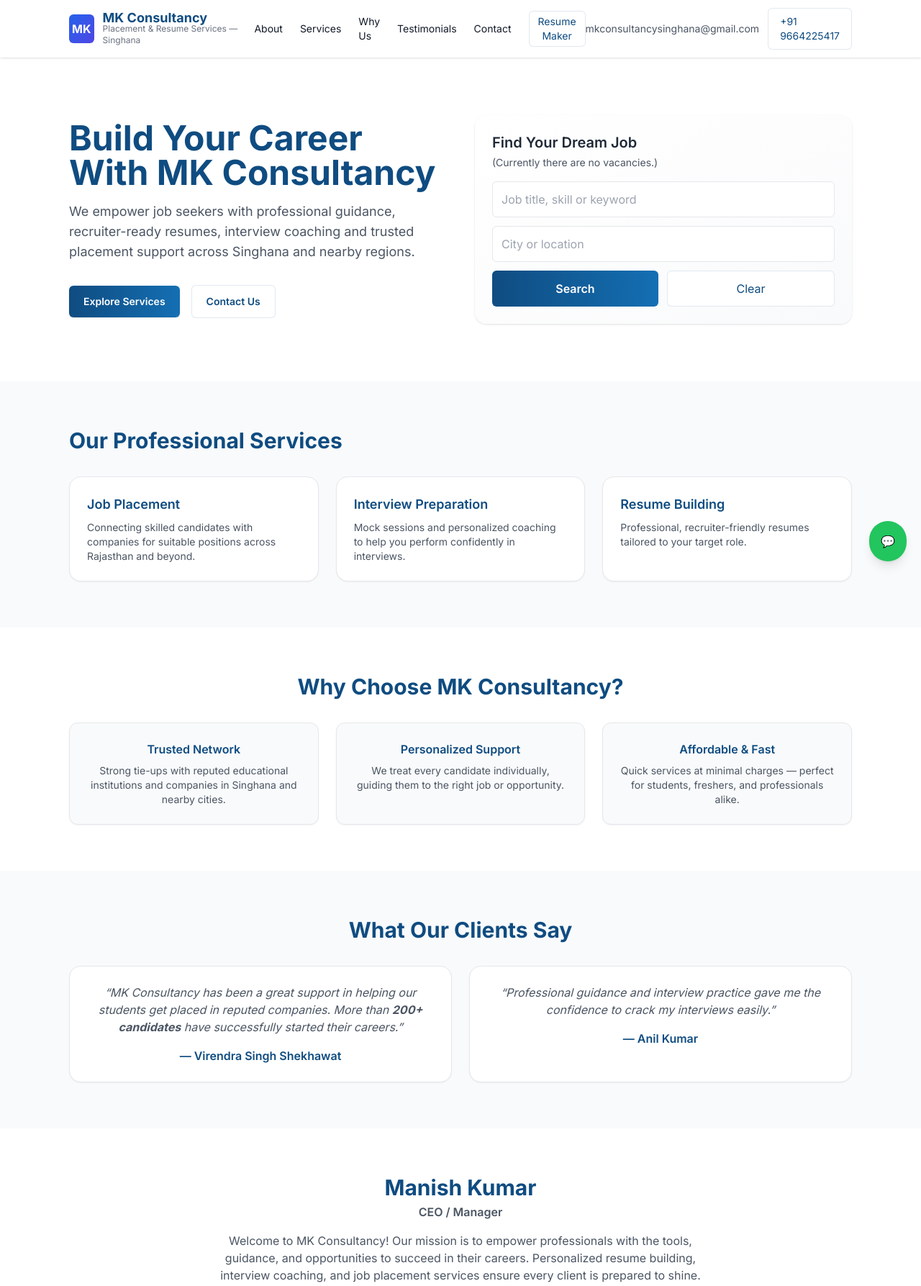
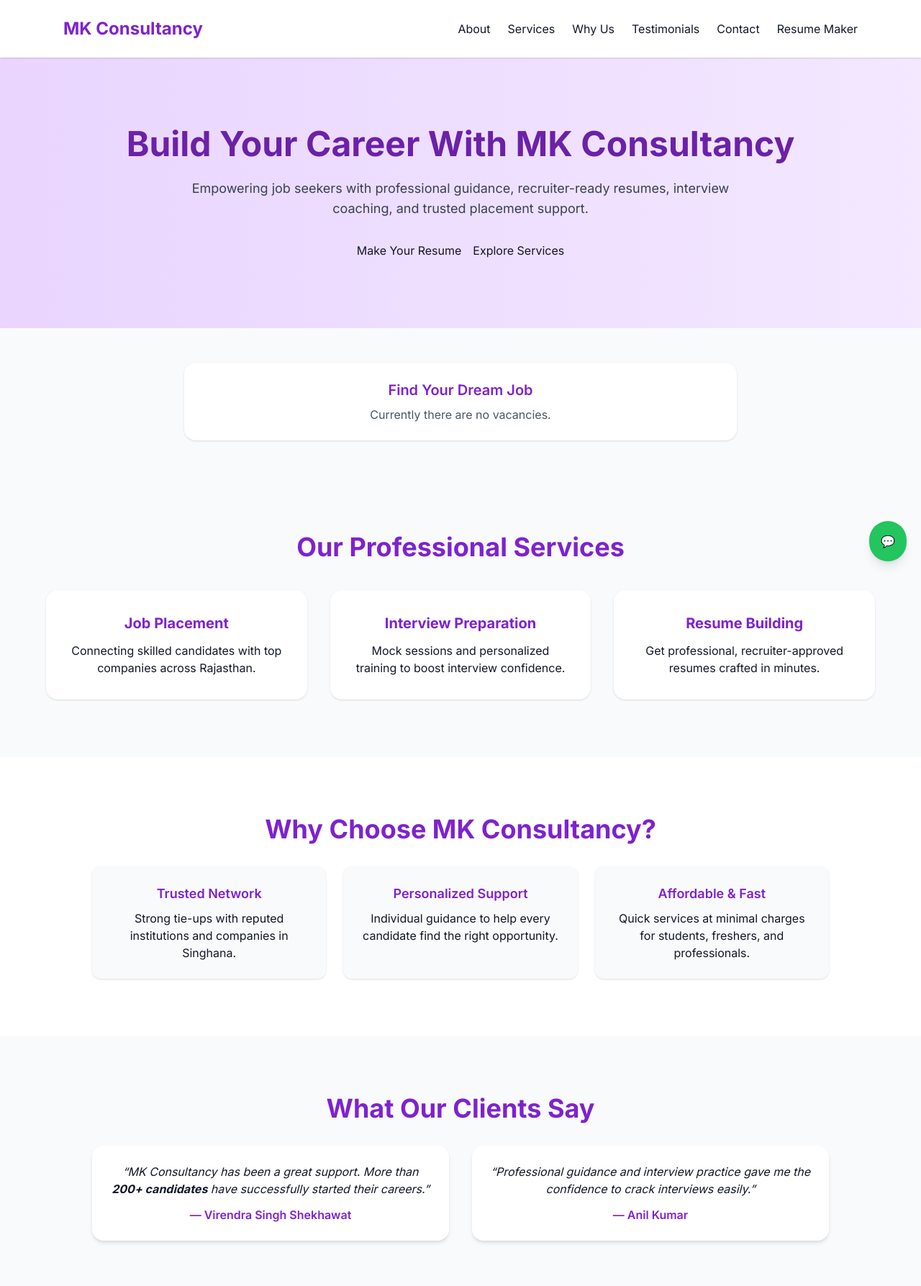
Before and after one commit to mkconsultancysinghana/mk, a plain HTML site: page index.html in a window 1280 px wide. Shown: the top 1787 px of the page at 72% size. Drawn offline with nearby package versions, Linux system fonts and the light colour scheme.

Commit message:
Update index.html

```diff
--- a/index.html
+++ b/index.html
@@ -1,243 +1,201 @@
 <!DOCTYPE html>
 <html lang="en">
 <head>
-  <meta charset="utf-8" />
-  <meta name="viewport" content="width=device-width,initial-scale=1" />
+<meta charset="UTF-8">
+<meta name="viewport" content="width=device-width, initial-scale=1.0">
 <title>MK Consultancy — Placement & Resume Services</title>
-  <meta name="description" content="MK Consultancy — Professional job placement, resume building, and interview preparation services in Singhana, Rajasthan.">
-  <meta name="keywords" content="MK Consultancy, Job Placement, Resume Service, Career Guidance, Singhana, Rajasthan">
-  <link rel="icon" href="favicon.ico" />
+<link rel="icon" href="favicon.ico">
 <link href="https://fonts.googleapis.com/css2?family=Inter:wght@400;600;700&display=swap" rel="stylesheet">
 <script src="https://cdn.tailwindcss.com"></script>
 <script src="https://cdnjs.cloudflare.com/ajax/libs/jspdf/2.5.1/jspdf.umd.min.js"></script>
 <style>
-    :root{
-      --primary-600: #0f4c81;
-      --primary-500: #146fb3;
-    }
-    body { font-family: 'Inter', system-ui, -apple-system, 'Segoe UI', Roboto, 'Helvetica Neue', Arial; }
-    .btn-primary { background: linear-gradient(90deg,var(--primary-600),var(--primary-500)); color: white; }
-    .btn-outline { border: 1px solid rgba(15,76,129,0.12); color: var(--primary-600); background: white; }
-    :focus { outline: 3px solid rgba(20,111,179,0.12); outline-offset: 2px; }
+body { font-family: 'Inter', sans-serif; }
+.btn-primary { @apply bg-gradient-to-r from-purple-600 to-purple-400 text-white px-6 py-3 rounded-lg font-semibold shadow-md hover:from-purple-700 hover:to-purple-500 transition; }
+.btn-outline { @apply border border-purple-600 text-purple-600 px-6 py-3 rounded-lg font-semibold hover:bg-purple-50 transition; }
 </style>
 </head>
-<body class="bg-gray-50 text-gray-900 antialiased">
+<body class="bg-gray-50 text-gray-900">
 
 <!-- Header -->
-  <header class="bg-white shadow sticky top-0 z-40">
-    <div class="max-w-6xl mx-auto px-6 lg:px-8">
-      <div class="flex items-center justify-between h-20">
-        <div class="flex items-center gap-4">
-          <a href="#" class="flex items-center space-x-3">
-            <div class="w-10 h-10 rounded-md bg-gradient-to-br from-blue-600 to-indigo-600 flex items-center justify-center text-white font-bold">MK</div>
-            <div class="hidden sm:block">
-              <h1 class="text-lg font-extrabold text-[var(--primary-600)] leading-none">MK Consultancy</h1>
-              <p class="text-xs text-gray-500 -mt-0.5">Placement & Resume Services — Singhana</p>
-            </div>
-          </a>
-        </div>
-
-        <nav class="hidden md:flex items-center space-x-6 text-sm">
-          <a href="#about" class="hover:text-[var(--primary-600)] transition">About</a>
-          <a href="#services" class="hover:text-[var(--primary-600)] transition">Services</a>
-          <a href="#whyus" class="hover:text-[var(--primary-600)] transition">Why Us</a>
-          <a href="#testimonials" class="hover:text-[var(--primary-600)] transition">Testimonials</a>
-          <a href="#contact" class="hover:text-[var(--primary-600)] transition">Contact</a>
-          <button onclick="openResumePopup()" class="btn-outline px-3 py-1 rounded-md text-sm hover:bg-gray-100">Resume Maker</button>
+<header class="bg-white shadow sticky top-0 z-50">
+  <div class="max-w-6xl mx-auto px-6 flex justify-between items-center h-20">
+    <h1 class="text-2xl font-bold text-purple-700">MK Consultancy</h1>
+    <nav class="hidden md:flex space-x-6">
+      <a href="#about" class="hover:text-purple-600">About</a>
+      <a href="#services" class="hover:text-purple-600">Services</a>
+      <a href="#whyus" class="hover:text-purple-600">Why Us</a>
+      <a href="#testimonials" class="hover:text-purple-600">Testimonials</a>
+      <a href="#contact" class="hover:text-purple-600">Contact</a>
+      <button onclick="openResumePopup()" class="btn-outline">Resume Maker</button>
     </nav>
-
-        <div class="flex items-center gap-3">
-          <a href="mailto:mkconsultancysinghana@gmail.com" class="hidden md:inline-block text-sm text-gray-600">mkconsultancysinghana@gmail.com</a>
-          <a href="tel:+919664225417" class="btn-outline px-4 py-2 rounded-md text-sm hover:bg-gray-50">+91 9664225417</a>
-
-          <button id="mobileBtn" class="md:hidden p-2 rounded-md hover:bg-gray-100">
-            <svg xmlns="http://www.w3.org/2000/svg" class="h-6 w-6 text-gray-700" fill="none" viewBox="0 0 24 24" stroke="currentColor">
+    <button id="mobileBtn" class="md:hidden p-2">
+      <svg xmlns="http://www.w3.org/2000/svg" class="h-6 w-6" fill="none" viewBox="0 0 24 24" stroke="currentColor">
         <path stroke-linecap="round" stroke-linejoin="round" stroke-width="2" d="M4 6h16M4 12h16M4 18h16"/>
       </svg>
     </button>
   </div>
-      </div>
-    </div>
-
-    <div id="mobileMenu" class="md:hidden hidden border-t px-6 py-4 space-y-3">
-      <a href="#about" class="block">About</a>
-      <a href="#services" class="block">Services</a>
-      <a href="#whyus" class="block">Why Us</a>
-      <a href="#testimonials" class="block">Testimonials</a>
-      <a href="#contact" class="block">Contact</a>
-      <button onclick="openResumePopup()" class="block w-full text-left text-[var(--primary-600)] font-semibold">Resume Maker</button>
+  <div id="mobileMenu" class="md:hidden hidden px-6 py-4 space-y-3">
+    <a href="#about">About</a>
+    <a href="#services">Services</a>
+    <a href="#whyus">Why Us</a>
+    <a href="#testimonials">Testimonials</a>
+    <a href="#contact">Contact</a>
+    <button onclick="openResumePopup()" class="text-purple-600 font-semibold">Resume Maker</button>
   </div>
 </header>
 
 <!-- Hero -->
-  <main>
-    <section class="bg-white">
-      <div class="max-w-6xl mx-auto px-6 lg:px-8 py-16 lg:py-20 grid lg:grid-cols-2 gap-10 items-center">
-        <div>
-          <h2 class="text-4xl sm:text-5xl font-extrabold leading-tight text-[var(--primary-600)]">Build Your Career With MK Consultancy</h2>
-          <p class="mt-4 text-lg text-gray-600 max-w-xl">We empower job seekers with professional guidance, recruiter-ready resumes, interview coaching and trusted placement support across Singhana and nearby regions.</p>
-          <div class="mt-8 space-y-4 sm:flex sm:items-center sm:space-y-0 sm:space-x-4">
-            <a href="#services" class="inline-flex items-center justify-center btn-primary px-5 py-3 rounded-md text-sm font-semibold shadow">Explore Services</a>
-            <a href="#contact" class="inline-flex items-center justify-center btn-outline px-5 py-3 rounded-md text-sm font-semibold">Contact Us</a>
+<section class="bg-gradient-to-r from-purple-200 to-purple-100 py-24 px-6 text-center">
+  <h2 class="text-5xl font-extrabold mb-6 text-purple-800">Build Your Career With MK Consultancy</h2>
+  <p class="max-w-3xl mx-auto text-lg text-gray-700 mb-8">
+    Empowering job seekers with professional guidance, recruiter-ready resumes, interview coaching, and trusted placement support.
+  </p>
+  <div class="flex justify-center gap-4">
+    <button onclick="openResumePopup()" class="btn-primary">Make Your Resume</button>
+    <a href="#services" class="btn-outline">Explore Services</a>
   </div>
-        </div>
+</section>
 
-        <!-- Job Search Card -->
-        <div>
-          <div class="bg-gradient-to-br from-white to-gray-50 rounded-2xl shadow p-6">
-            <h3 class="text-xl font-semibold text-gray-800">Find Your Dream Job</h3>
-            <p class="text-sm text-gray-600 mt-1">(Currently there are no vacancies.)</p>
-
-            <form id="jobSearchForm" class="mt-4 grid grid-cols-1 gap-3">
-              <input type="text" id="q" name="q" placeholder="Job title, skill or keyword" class="w-full border p-3 rounded-md" />
-              <input type="text" id="loc" name="loc" placeholder="City or location" class="w-full border p-3 rounded-md" />
-              <div class="flex gap-3">
-                <button type="submit" class="flex-1 btn-primary px-4 py-3 rounded-md font-semibold">Search</button>
-                <button type="button" id="clearBtn" class="flex-1 btn-outline px-4 py-3 rounded-md">Clear</button>
-              </div>
-            </form>
-            <div id="searchResult" class="mt-4 rounded-md p-4 bg-white border border-dashed border-gray-200 text-gray-600 hidden"></div>
-          </div>
-        </div>
+<!-- Job Card -->
+<section class="py-12 px-6 text-center">
+  <div class="max-w-3xl mx-auto bg-white p-6 rounded-2xl shadow">
+    <h3 class="text-xl font-semibold text-purple-700">Find Your Dream Job</h3>
+    <p class="text-gray-600 mt-2">Currently there are no vacancies.</p>
   </div>
 </section>
 
 <!-- Services -->
-    <section id="services" class="py-16 bg-gray-50">
-      <div class="max-w-6xl mx-auto px-6 lg:px-8">
-        <h3 class="text-3xl font-bold text-[var(--primary-600)]">Our Professional Services</h3>
-        <div class="mt-8 grid sm:grid-cols-2 lg:grid-cols-3 gap-6">
-          <div class="bg-white rounded-2xl p-6 shadow-sm border">
-            <h4 class="font-semibold text-lg text-[var(--primary-600)]">Job Placement</h4>
-            <p class="text-sm text-gray-600 mt-2">Connecting skilled candidates with companies for suitable positions across Rajasthan and beyond.</p>
+<section id="services" class="py-20 px-6 bg-gray-50 text-center">
+  <h2 class="text-4xl font-bold mb-10 text-purple-700">Our Professional Services</h2>
+  <div class="grid md:grid-cols-3 gap-8 max-w-6xl mx-auto">
+    <div class="bg-white p-8 rounded-2xl shadow hover:scale-105 transition">
+      <h3 class="font-bold text-xl mb-3 text-purple-700">Job Placement</h3>
+      <p>Connecting skilled candidates with top companies across Rajasthan.</p>
     </div>
-          <div class="bg-white rounded-2xl p-6 shadow-sm border">
-            <h4 class="font-semibold text-lg text-[var(--primary-600)]">Interview Preparation</h4>
-            <p class="text-sm text-gray-600 mt-2">Mock sessions and personalized coaching to help you perform confidently in interviews.</p>
+    <div class="bg-white p-8 rounded-2xl shadow hover:scale-105 transition">
+      <h3 class="font-bold text-xl mb-3 text-purple-700">Interview Preparation</h3>
+      <p>Mock sessions and personalized training to boost interview confidence.</p>
     </div>
-          <div class="bg-white rounded-2xl p-6 shadow-sm border">
-            <h4 class="font-semibold text-lg text-[var(--primary-600)]">Resume Building</h4>
-            <p class="text-sm text-gray-600 mt-2">Professional, recruiter-friendly resumes tailored to your target role.</p>
-          </div>
+    <div class="bg-white p-8 rounded-2xl shadow hover:scale-105 transition">
+      <h3 class="font-bold text-xl mb-3 text-purple-700">Resume Building</h3>
+      <p>Get professional, recruiter-approved resumes crafted in minutes.</p>
     </div>
   </div>
 </section>
 
 <!-- Why Us -->
-    <section id="whyus" class="py-16 bg-white">
-      <div class="max-w-6xl mx-auto px-6 lg:px-8 text-center">
-        <h3 class="text-3xl font-bold text-[var(--primary-600)]">Why Choose MK Consultancy?</h3>
-        <div class="mt-8 grid sm:grid-cols-2 lg:grid-cols-3 gap-6">
-          <div class="bg-gray-50 rounded-xl p-6 shadow-sm border">
-            <h4 class="font-semibold text-[var(--primary-600)] mb-2">Trusted Network</h4>
-            <p class="text-gray-600 text-sm">Strong tie-ups with reputed educational institutions and companies in Singhana and nearby cities.</p>
+<section id="whyus" class="py-20 px-6 bg-white text-center">
+  <h2 class="text-4xl font-bold mb-8 text-purple-700">Why Choose MK Consultancy?</h2>
+  <div class="grid md:grid-cols-3 gap-6 max-w-5xl mx-auto">
+    <div class="bg-gray-50 p-6 rounded-xl shadow">
+      <h4 class="font-semibold text-lg text-purple-700 mb-2">Trusted Network</h4>
+      <p>Strong tie-ups with reputed institutions and companies in Singhana.</p>
     </div>
-          <div class="bg-gray-50 rounded-xl p-6 shadow-sm border">
-            <h4 class="font-semibold text-[var(--primary-600)] mb-2">Personalized Support</h4>
-            <p class="text-gray-600 text-sm">We treat every candidate individually, guiding them to the right job or opportunity.</p>
+    <div class="bg-gray-50 p-6 rounded-xl shadow">
+      <h4 class="font-semibold text-lg text-purple-700 mb-2">Personalized Support</h4>
+      <p>Individual guidance to help every candidate find the right opportunity.</p>
     </div>
-          <div class="bg-gray-50 rounded-xl p-6 shadow-sm border">
-            <h4 class="font-semibold text-[var(--primary-600)] mb-2">Affordable & Fast</h4>
-            <p class="text-gray-600 text-sm">Quick services at minimal charges — perfect for students, freshers, and professionals alike.</p>
-          </div>
+    <div class="bg-gray-50 p-6 rounded-xl shadow">
+      <h4 class="font-semibold text-lg text-purple-700 mb-2">Affordable & Fast</h4>
+      <p>Quick services at minimal charges for students, freshers, and professionals.</p>
     </div>
   </div>
 </section>
 
 <!-- Testimonials -->
-    <section id="testimonials" class="py-16 bg-gray-50">
-      <div class="max-w-6xl mx-auto px-6 lg:px-8 text-center">
-        <h3 class="text-3xl font-bold text-[var(--primary-600)]">What Our Clients Say</h3>
-        <div class="mt-8 grid sm:grid-cols-2 gap-6">
-          <div class="bg-white rounded-2xl p-6 shadow-sm border">
-            <p class="italic text-gray-600">“MK Consultancy has been a great support in helping our students get placed in reputed companies. More than <strong>200+ candidates</strong> have successfully started their careers.”</p>
-            <p class="font-semibold mt-4 text-[var(--primary-600)]">— Virendra Singh Shekhawat</p>
+<section id="testimonials" class="py-20 px-6 bg-gray-50 text-center">
+  <h2 class="text-4xl font-bold mb-8 text-purple-700">What Our Clients Say</h2>
+  <div class="grid md:grid-cols-2 gap-8 max-w-5xl mx-auto">
+    <div class="bg-white p-6 rounded-2xl shadow-md">
+      <p class="italic mb-3">“MK Consultancy has been a great support. More than <strong>200+ candidates</strong> have successfully started their careers.”</p>
+      <p class="font-semibold text-purple-700">— Virendra Singh Shekhawat</p>
     </div>
-          <div class="bg-white rounded-2xl p-6 shadow-sm border">
-            <p class="italic text-gray-600">“Professional guidance and interview practice gave me the confidence to crack my interviews easily.”</p>
-            <p class="font-semibold mt-4 text-[var(--primary-600)]">— Anil Kumar</p>
-          </div>
+    <div class="bg-white p-6 rounded-2xl shadow-md">
+      <p class="italic mb-3">“Professional guidance and interview practice gave me the confidence to crack interviews easily.”</p>
+      <p class="font-semibold text-purple-700">— Anil Kumar</p>
     </div>
   </div>
 </section>
 
-    <!-- About -->
-    <section id="about" class="py-16 bg-white text-center">
-      <div class="max-w-3xl mx-auto px-6">
-        <h3 class="text-3xl font-bold text-[var(--primary-600)]">Manish Kumar</h3>
-        <p class="text-gray-600 font-semibold mt-1">CEO / Manager</p>
-        <p class="text-gray-600 mt-4">Welcome to MK Consultancy! Our mission is to empower professionals with the tools, guidance, and opportunities to succeed in their careers. Personalized resume building, interview coaching, and job placement services ensure every client is prepared to shine.</p>
-      </div>
+<!-- About / CEO -->
+<section id="about" class="py-20 bg-purple-50 px-6 text-center">
+  <h3 class="text-3xl font-bold text-purple-800 mb-2">Manish Kumar</h3>
+  <p class="text-purple-600 font-semibold mb-6">CEO / Manager</p>
+  <p class="max-w-3xl mx-auto text-gray-700 text-lg">Welcome to MK Consultancy! We empower professionals with tools, guidance, and opportunities to succeed in their careers.</p>
 </section>
 
 <!-- Contact -->
-    <section id="contact" class="py-16 bg-gray-50 text-center">
-      <div class="max-w-3xl mx-auto px-6">
-        <h3 class="text-3xl font-bold text-[var(--primary-600)]">Get in Touch</h3>
-        <p class="mt-2 text-gray-600">Have questions or need career advice? We’re here to help you every step of the way.</p>
-        <p class="mt-2">📍 MK Consultancy — Singhana, Rajasthan</p>
+<section id="contact" class="py-20 px-6 bg-white text-center">
+  <h2 class="text-3xl font-bold mb-6 text-purple-700">Get in Touch</h2>
+  <p class="text-gray-700 mb-4">Have questions or need career advice? We’re here to help.</p>
+  <p>📍 Singhana, Rajasthan</p>
   <p>📞 +91 9664225417</p>
-        <p>✉️ <a href="mailto:mkconsultancysinghana@gmail.com" class="underline text-[var(--primary-600)]">mkconsultancysinghana@gmail.com</a></p>
-      </div>
+  <p>✉️ <a href="mailto:mkconsultancysinghana@gmail.com" class="underline text-purple-700">mkconsultancysinghana@gmail.com</a></p>
 </section>
-  </main>
 
-  <!-- Footer -->
-  <footer class="py-6 text-center text-gray-500 text-sm bg-white border-t">
+<footer class="bg-purple-100 py-6 text-center text-sm text-gray-700 shadow-inner">
   © 2025 MK Consultancy — All rights reserved.
 </footer>
 
 <!-- WhatsApp -->
 <a href="https://wa.me/919664225417" target="_blank" class="fixed bottom-5 right-5 bg-green-500 p-4 rounded-full shadow-lg hover:bg-green-600">💬</a>
 
-  <!-- Resume Maker Popup -->
-  <div id="resumePopup" class="fixed inset-0 bg-black/50 flex items-center justify-center hidden z-50 overflow-y-auto">
-    <div class="bg-white rounded-2xl p-6 md:p-10 w-11/12 md:w-1/2 relative shadow-2xl">
-      <button onclick="closeResumePopup()" class="absolute top-4 right-4 text-gray-500 hover:text-red-600 font-bold text-xl">✕</button>
-      <h3 class="text-2xl font-bold text-[var(--primary-600)] text-center mb-4">Create Resume</h3>
-      <form id="resumeForm" class="space-y-3" onsubmit="generatePDF(event)">
-        <input type="text" name="fullName" placeholder="Full Name" class="w-full border p-3 rounded-md" required />
-        <input type="text" name="address" placeholder="Address" class="w-full border p-3 rounded-md" required />
-        <input type="email" name="email" placeholder="Email" class="w-full border p-3 rounded-md" required />
-        <input type="tel" name="mobile" placeholder="Mobile Number" class="w-full border p-3 rounded-md" required />
-        <label class="text-sm font-semibold text-gray-500">Date of Birth</label>
-        <input type="date" name="dob" class="w-full border p-3 rounded-md" required />
-        <textarea name="education" placeholder="Education Background" class="w-full border p-3 rounded-md h-20"></textarea>
-        <textarea name="workHistory" placeholder="Employment History" class="w-full border p-3 rounded-md h-20"></textarea>
-        <button type="submit" class="btn-primary w-full py-3 rounded-md mt-2 font-semibold">Generate PDF</button>
+<!-- Resume Popup -->
+<div id="resumePopup" class="fixed inset-0 hidden bg-black/50 flex justify-center items-center z-50 overflow-y-auto">
+  <div class="bg-white text-gray-800 rounded-2xl p-8 w-11/12 md:w-1/2 relative shadow-2xl">
+    <button onclick="closeResumePopup()" class="absolute top-4 right-4 text-gray-500 hover:text-red-600 text-xl font-bold">✕</button>
+    <h3 class="text-2xl font-bold mb-6 text-purple-700 text-center">Create Your Resume</h3>
+    <form id="resumeForm" class="space-y-4" onsubmit="generatePDF(event)">
+      <input type="text" name="fullName" placeholder="Full Name" class="w-full border p-3 rounded-lg" required />
+      <input type="text" name="address" placeholder="Address" class="w-full border p-3 rounded-lg" required />
+      <input type="email" name="email" placeholder="Email" class="w-full border p-3 rounded-lg" required />
+      <input type="tel" name="mobile" placeholder="Mobile Number" class="w-full border p-3 rounded-lg" required />
+      <label class="block text-sm font-semibold text-gray-600">Date of Birth</label>
+      <input type="date" name="dob" class="w-full border p-3 rounded-lg" required />
+      <textarea name="education" placeholder="Education Background" class="w-full border p-3 rounded-lg h-24"></textarea>
+      <textarea name="workHistory" placeholder="Employment History" class="w-full border p-3 rounded-lg h-24"></textarea>
+      <button type="submit" class="btn-primary w-full py-3 rounded-lg font-semibold">Generate PDF</button>
     </form>
   </div>
 </div>
 
 <script>
-    // Mobile Menu
   const mobileBtn = document.getElementById('mobileBtn');
   const mobileMenu = document.getElementById('mobileMenu');
   mobileBtn.addEventListener('click', ()=> mobileMenu.classList.toggle('hidden'));
 
-    // Resume Popup
-    function openResumePopup() { document.getElementById('resumePopup').classList.remove('hidden'); }
-    function closeResumePopup() { document.getElementById('resumePopup').classList.add('hidden'); }
+  function openResumePopup(){ document.getElementById('resumePopup').classList.remove('hidden'); }
+  function closeResumePopup(){ document.getElementById('resumePopup').classList.add('hidden'); }
 
-    async function generatePDF(e) {
+  async function generatePDF(e){
     e.preventDefault();
     const { jsPDF } = window.jspdf;
-      const form = e.target;
+    const doc = new jsPDF();
+    const form = document.getElementById('resumeForm');
     const data = Object.fromEntries(new FormData(form));
-      const doc = new jsPDF();
-      let y = 20;
-      doc.setFontSize(18); doc.text('RESUME', 105, y, null, null, 'center'); y+=12;
-      doc.setFontSize(12);
-      ['Full Name','Address','Email','Mobile','DOB','Education','Work History'].forEach((field, idx)=>{
-        let value = data[field.replace(' ','').toLowerCase()]||'N/A';
-        doc.text(`${field}: ${value}`, 20, y);
-        y+=10; if(y>280){ doc.addPage(); y=20;}
+    doc.setFontSize(18); doc.text('RESUME',105,20,null,null,'center'); doc.setFontSize(12);
+    let y=35;
+    const lines=[
+      `Full Name: ${data.fullName}`,
+      `Address: ${data.address}`,
+      `Email: ${data.email}`,
+      `Mobile: ${data.mobile}`,
+      `Date of Birth: ${data.dob}`,
+      '',
+      'Education Background:',
+      data.education||'N/A',
+      '',
+      'Employment History:',
+      data.workHistory||'N/A'
+    ];
+    lines.forEach(line=>{
+      doc.text(line,20,y); y+=10;
+      if(y>280){ doc.addPage(); y=20; }
     });
     doc.save(`${data.fullName.replace(/\s+/g,'_')}_Resume.pdf`);
     form.reset();
     closeResumePopup();
   }
 </script>
-
 </body>
 </html>
```
Lines whose indentation alone changed are shown as unchanged.
